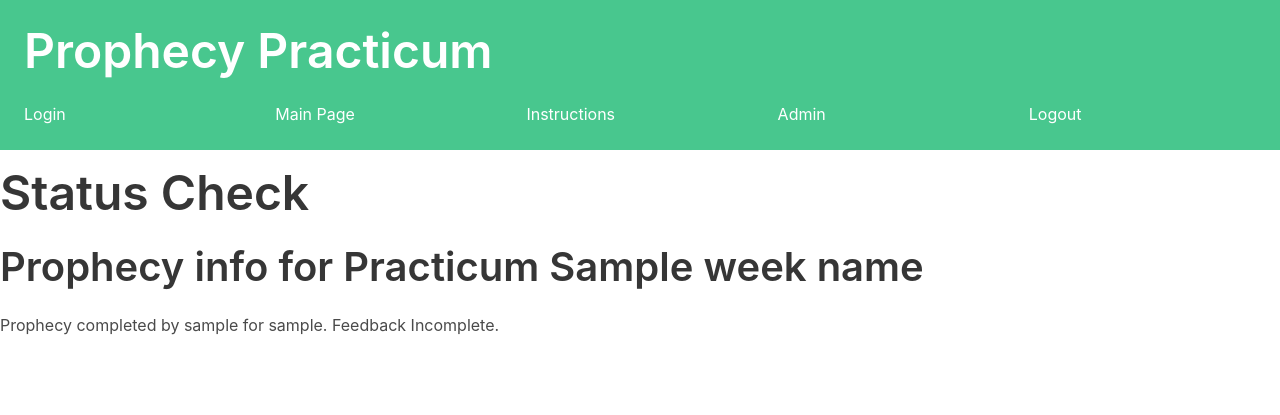
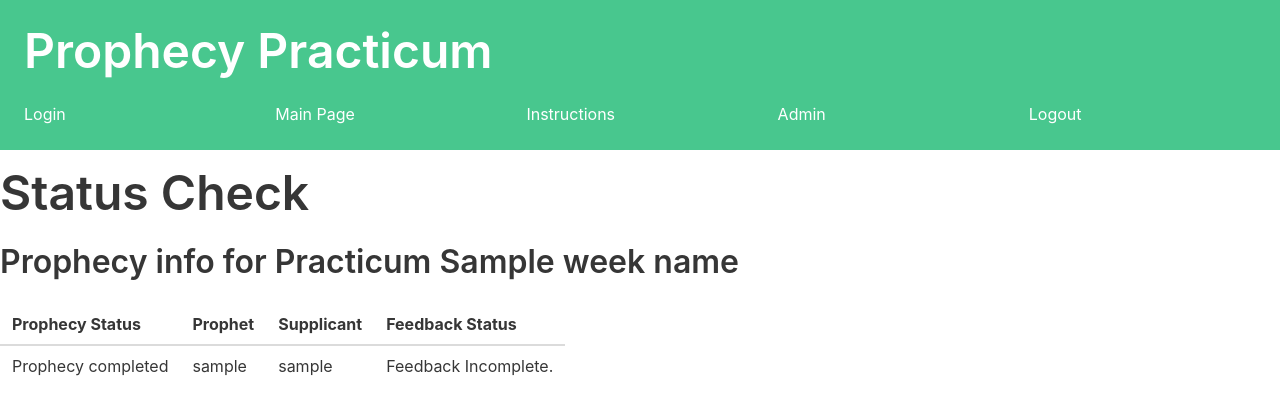
Before and after one commit to djotaku/prophecypracticum_django, a Django app: template prophecypracticum/practicumweb/templates/practicum/statuscheck.html in a window 1280 px wide. Shown: the top 415 px of the page. Run offline with Django 3.2, Linux system fonts and the light colour scheme; tables that the repository leaves empty hold one stand-in row (values such as "Sample post"); the template is opened without the code that fills it: values that come from a table or form of the project are taken from there, most other values are stand-ins (such as "Sample title", 1, 10 or a date in 2020).

Commit message:
Bulma-fied the status check
ALSO, as a bonus now provide more useful info for the admin!

```diff
--- a/prophecypracticum/practicumweb/templates/practicum/statuscheck.html
+++ b/prophecypracticum/practicumweb/templates/practicum/statuscheck.html
@@ -3,21 +3,45 @@
 {% block content %}
     <h1 class="title is-size-1">Status Check</h1>
     {% if week_name != "" %}
-        <h2 class="title is-size-2">Prophecy info for Practicum {{ week_name }}</h2>
+        <h2 class="title is-size-3">Prophecy info for Practicum {{ week_name }}</h2>
         {% if prophecies_this_week %}
-            <ul>
-                {% for prophecy in prophecies_this_week %}
-                    <li>Prophecy completed by {{ prophecy.prophet }} for {{ prophecy.supplicant }}.
+            <table class="table is-hoverable">
+            <thead>
+            <tr>
+                <th>Prophecy Status</th>
+                <th>Prophet</th>
+                <th>Supplicant</th>
+                <th>Feedback Status</th>
+            </tr>
+            </thead>
+            <tbody>
+            {% for prophecy in prophecies_this_week %}
+                <tr>
+                    <td>Prophecy completed</td>
+                    <td>{{ prophecy.prophet }}</td>
+                    <td>{{ prophecy.supplicant }}</td>
                     {% if prophecy in feedbacks %}
-                        Feedback Completed.
+                        <td>Feedback Completed.</td>
                     {% else %}
-                        Feedback Incomplete.
+                        <td>Feedback Incomplete.</td>
                     {% endif %}
-                {% endfor %}
-                {% else %}
-                No one has completed any prophecies for this week.
-            </ul>
+                </tr>
+            {% endfor %}
+        {% else %}
+            No one has completed any prophecies for this week.
         {% endif %}
+    {% for link in linked_users %}
+        {% if link.prophet in incomplete_prophets %}
+            <tr>
+            <td>Prophecy Incomplete</td>
+            <td>{{ link.prophet }}</td>
+            <td>{{ link.supplicant }}</td>
+            <td>Feedback Incomplete.</td>
+        {% endif %}
+    {% endfor %}
+    </tr>
+    </tbody>
+    </table>
     {% else %}
         <form action='.' method="post">
             {{ selection_form.as_p }}
```
Also changed, not shown: prophecypracticum/practicumweb/views.py (+9 -10 lines).
